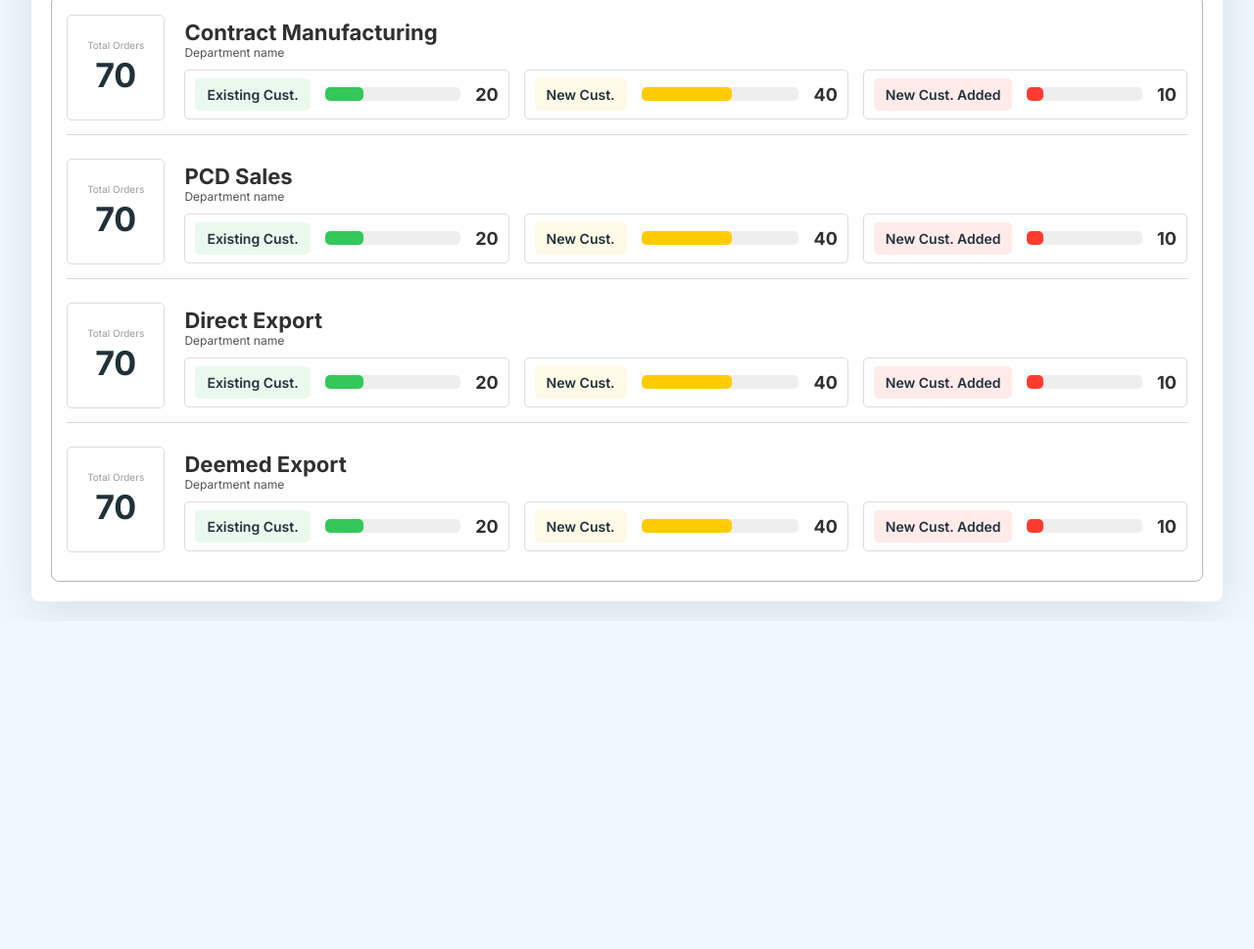
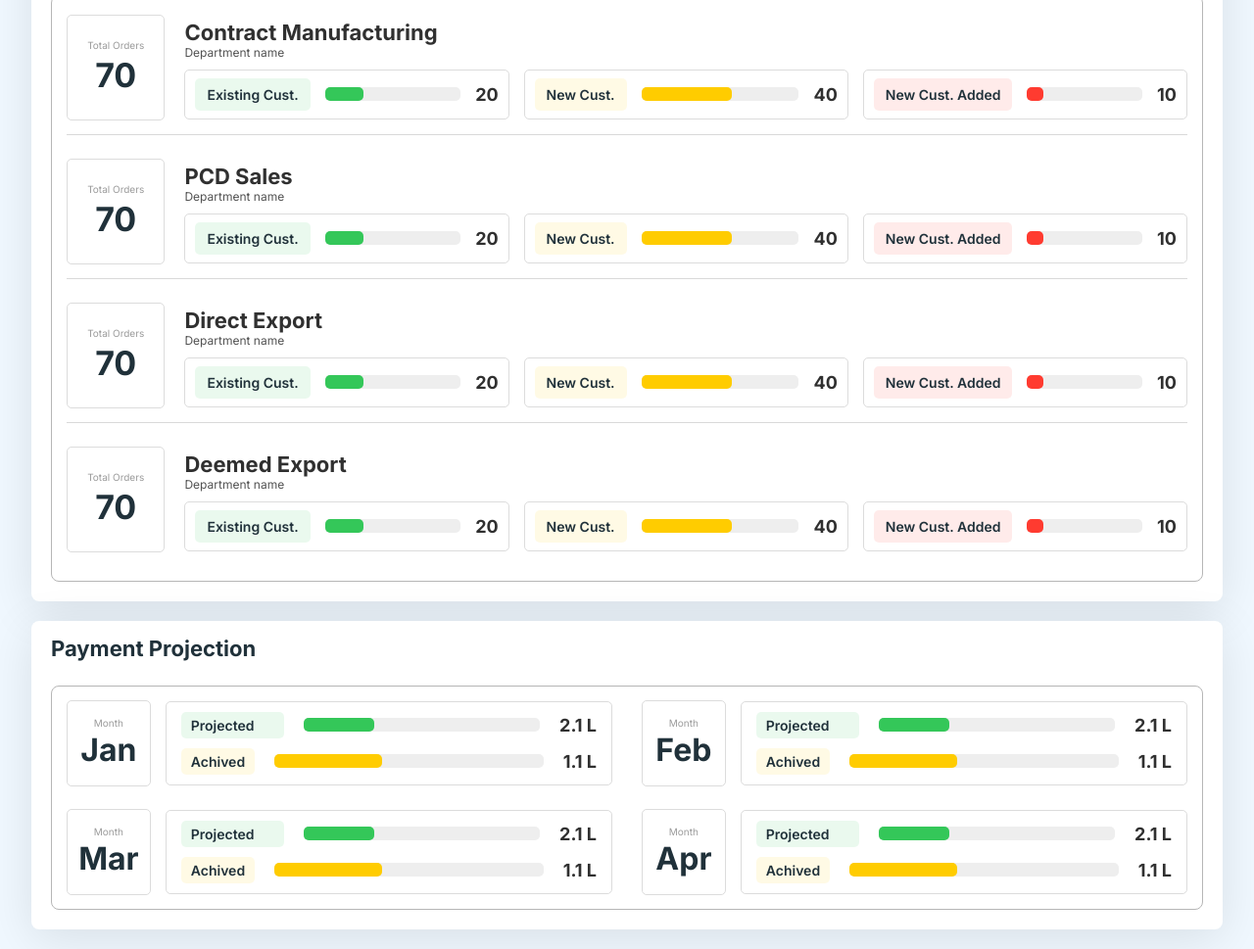
Before and after one commit to eshiva20/HBL-Report-Page, a plain HTML site: page index.html in a window 1280 px wide. Shown: the part 5664-6633 px from the top of the page at 98% size. Before the commit the page ends 6298 px from the top, so only its background shows below. Drawn offline with nearby package versions, Linux system fonts and the light colour scheme.

Commit message:
Payment Projection Done

```diff
--- a/index.html
+++ b/index.html
@@ -259,6 +259,13 @@
       ></div>
     </section>
 
+    <section class="payment-projection">
+      <div class="title-cover">
+        <h1 class="title">Payment Projection</h1>
+      </div>
+      <div id="list-of-months" class="list-of-months"></div>
+    </section>
+
     <script src="https://cdn.jsdelivr.net/npm/chart.js"></script>
     <script src="https://cdn.jsdelivr.net/npm/flatpickr"></script>
     <script src="script.js"></script>
--- a/script.js
+++ b/script.js
@@ -1123,4 +1123,66 @@ document.addEventListener("DOMContentLoaded", function () {
         </div>`
     )
     .join("");
+
+  //Payment Projection
+
+  const paymentProjectionDetails = [
+    {
+      month: "Jan",
+      projected: "2.1",
+      projectedCount: "30",
+      acheived: "1.1",
+      acheivedCount: "40",
+    },
+    {
+      month: "Feb",
+      projected: "2.1",
+      projectedCount: "30",
+      acheived: "1.1",
+      acheivedCount: "40",
+    },
+    {
+      month: "Mar",
+      projected: "2.1",
+      projectedCount: "30",
+      acheived: "1.1",
+      acheivedCount: "40",
+    },
+    {
+      month: "Apr",
+      projected: "2.1",
+      projectedCount: "30",
+      acheived: "1.1",
+      acheivedCount: "40",
+    },
+  ];
+
+  const listOfMonths = document.getElementById("list-of-months");
+
+  listOfMonths.innerHTML = paymentProjectionDetails
+    .map(
+      (item) => `<div class="month">
+          <div class="current-month">
+            <p>Month</p>
+            <h1>${item.month}</h1>
+          </div>
+          <div class="projection-detail">
+              <div class="projected">
+                <span class="type">Projected</span>
+                <div class="border-line">
+                  <div style="width:${item.projectedCount}%"></div>
+                </div>
+                <span class="count">${item.projected} L</span>
+              </div>
+              <div class="achieved">
+                <span class="type">Achived</span>
+                <div class="border-line">
+                  <div style="width:${item.acheivedCount}%"></div>
+                </div>
+                <span class="count">${item.acheived} L</span>
+              </div>
+          </div>
+      </div>`
+    )
+    .join("");
 });
--- a/style.css
+++ b/style.css
@@ -1393,3 +1393,126 @@ p {
     }
   }
 }
+
+.payment-projection {
+  background: #fff;
+  width: 95%;
+  padding-bottom: 10px;
+  margin: 20px auto;
+  border-radius: 8px;
+  box-shadow: rgba(0, 0, 0, 0.1) 0px 10px 50px;
+  text-align: center;
+  .title-cover {
+    padding: 15px 20px;
+    display: flex;
+    justify-content: space-between;
+    align-items: center;
+
+    .title {
+      font-weight: 700;
+      color: #20313a;
+      font-size: 22px;
+    }
+  }
+  .list-of-months {
+    border-radius: 8px;
+    margin: 10px 20px;
+    border: 1px solid #b6b6b6;
+    padding: 15px;
+    display: grid;
+    grid-template-columns: repeat(2, 1fr);
+    gap: 25px 30px;
+
+    .month {
+      display: flex;
+      align-items: center;
+      gap: 15px;
+
+      .current-month {
+        border: 1px solid #dcdcdc;
+        border-radius: 5px;
+        width: 110px;
+        height: 100%;
+        display: flex;
+        flex-direction: column;
+        align-items: center;
+        justify-content: center;
+        p {
+          color: #9b9b9b;
+          font-weight: 400;
+          font-size: 10px;
+        }
+        h1 {
+          color: #20313a;
+          font-weight: 700;
+          font-size: 32px;
+          margin-top: 2px;
+        }
+      }
+      .projection-detail {
+        border: 1px solid #dcdcdc;
+        border-radius: 5px;
+        padding: 10px 15px;
+        width: 100%;
+        display: grid;
+        gap: 10px;
+
+        .projected,
+        .achieved {
+          display: flex;
+          align-items: center;
+          justify-content: space-between;
+          gap: 20px;
+
+          .type {
+            color: #20313a;
+            font-weight: 600;
+            border-radius: 5px;
+            font-size: 14px;
+          }
+          .border-line {
+            height: 14px;
+            width: 100%;
+            background: #eeeeee;
+            border-radius: 5px;
+            position: relative;
+            div {
+              position: absolute;
+              height: 100%;
+              border-radius: 5px;
+            }
+          }
+          .count {
+            font-weight: 700;
+            color: #303030;
+            font-size: 18px;
+            white-space: nowrap;
+          }
+        }
+
+        .projected {
+          .type {
+            background: #34c7591a;
+            padding: 5px 30px 5px 10px;
+          }
+          .border-line {
+            div {
+              background: #34c759;
+            }
+          }
+        }
+        .achieved {
+          .type {
+            background: #ffcc001a;
+            padding: 5px 10px;
+          }
+          .border-line {
+            div {
+              background: #ffcc00;
+            }
+          }
+        }
+      }
+    }
+  }
+}
```
